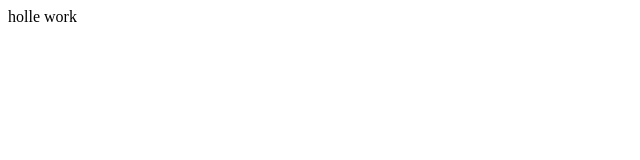
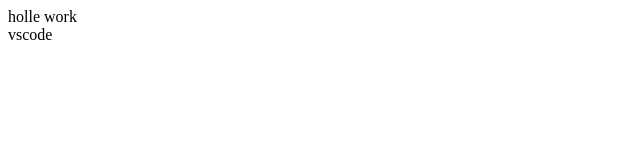
Before and after one commit to ysd0723/kkf-2019, a plain HTML site: page index.html in a window 1280 px wide. Shown: the full height of the page, 0-640 px from the left. Drawn offline with Linux system fonts and the light colour scheme.

Commit message:
第二次修改

```diff
--- a/index.html
+++ b/index.html
@@ -5,5 +5,6 @@
     </head>
     <body>
         <div>holle work</div>
+        <div>vscode</div>
     </body>
 </html>
```
Also changed, not shown: index.js (added).
